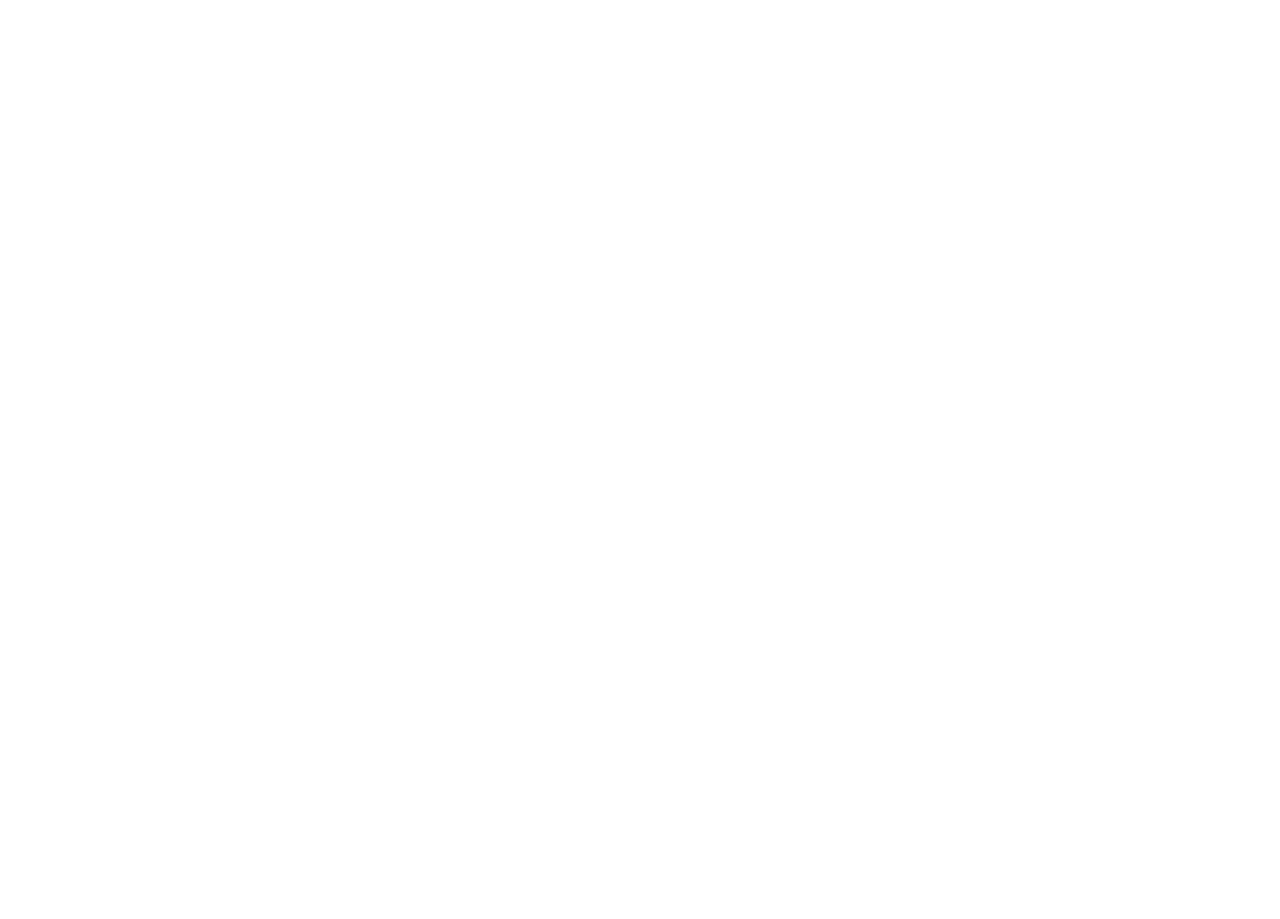
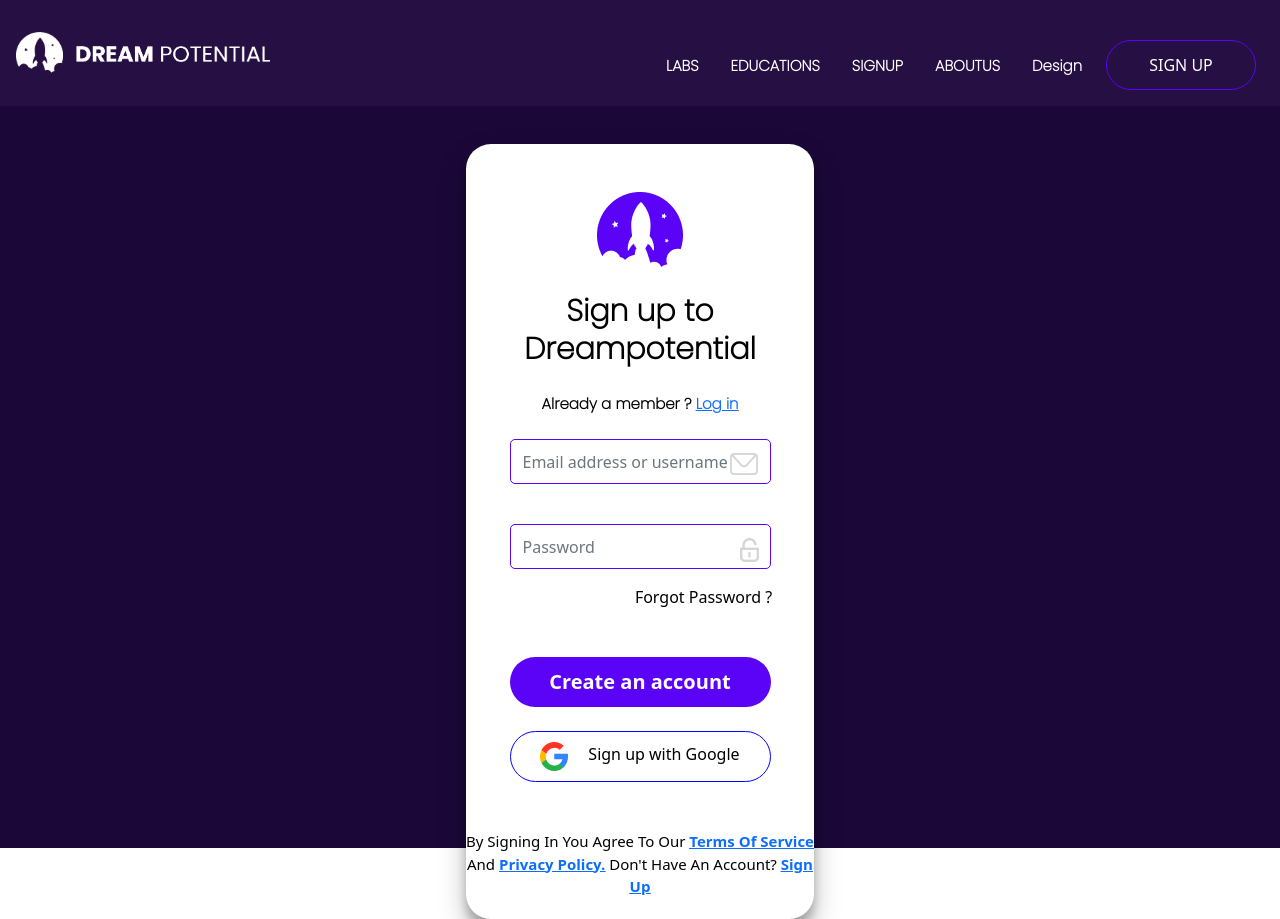
Before and after one commit to Dreampotential-org/site, a React (Create React App) app: page /signup in a window 1280 px wide. Before the commit this address had no page. Before the commit the page ends 800 px from the top, so only its background shows below. Built offline with nearby package versions, Linux system fonts and the light colour scheme.

Commit message:
worked on new designed signup form

```diff
--- a/src/App.js
+++ b/src/App.js
@@ -7,6 +7,7 @@
 import Desktop10 from "./Components/Desktop10/Desktop10";
 import Desktop11 from "./Components/Desktop-11/Desktop11";
 import LogIn from "./Components/LogIn/LogIn";
+import SignUp from "./Components/SignUp/SignUp";
 
 export default function App() {
   return (
@@ -19,6 +20,7 @@
           <Route path="desktop10" element={<Desktop10 />} />
           <Route path="desktop11" element={<Desktop11 />} />
           <Route path="LogIn" element={<LogIn />} />
+          <Route path="signup" element={<SignUp />} />
       </Routes>
     </BrowserRouter>
   );
--- a/src/Components/CardSection/CardSection.js
+++ b/src/Components/CardSection/CardSection.js
@@ -15,6 +15,7 @@
     <>
       <div className="card-back">
         <Container>
+          <h1 className="pt-5">Empower Every Team</h1>
           <div className="pb-5 pt-5 card-border">
             <Card className="card_section" style={{ width: "18rem" }}>
               <Card.Body className="back-color ">
--- a/src/Components/LogIn/LogIn.js
+++ b/src/Components/LogIn/LogIn.js
@@ -17,13 +17,11 @@
           </div>
         </div>
         <div className="login-right col-md-6">
-
             <div className='login-top pt-5'>
                 <img src={logo} alt="logo"/>
                 <p className='label-login'>Sign up to Dreampotential</p>
                 <p className='already'>Already a member ? <span><a href=''>Log in</a></span></p>
             </div>
-
           <form className="form-getInTouch">
 
             <div className="input-container-LogIn mt-4">
--- a/src/Components/Nav/Nav.js
+++ b/src/Components/Nav/Nav.js
@@ -40,8 +40,11 @@
               <Link to="/education" className="nav-item-text">
                 EDUCATIONS
               </Link>
-              <Link to="/LogIn" className="nav-item-text">
+              {/* <Link to="/LogIn" className="nav-item-text">
                 LOGIN
+              </Link> */}
+              <Link to="/signup" className="nav-item-text">
+                SIGNUP
               </Link>
               <Link to="/desktop11" className="nav-item-text">
                 ABOUTUS
--- a/src/Components/Products/Services.css
+++ b/src/Components/Products/Services.css
@@ -5,10 +5,16 @@
     align-items: center;
 } */
 
-/* .product-right{
-    background-color: bisque;
-} */
+.product-right{
+    display: grid;
+    /* justify-content: right; */
+    align-items: center;
 
+}
+
+.services-title{
+    font-size: 45px;
+}
 /* .desktop11-text{
     margin: 0 auto;
 } */
@@ -61,3 +67,21 @@
     color: #000000;
     font-weight: 600;
 }
+
+
+
+@media screen and (max-width:768px){
+    .conference-text {
+        font-size: 18px;
+    }
+    .We{
+        font-size: 20px;
+    }
+    .social-text{
+        font-size: 18px;
+    }
+    .services-title{
+        font-size: 30px;
+    }
+
+}
--- a/src/Components/Products/Services.js
+++ b/src/Components/Products/Services.js
@@ -6,22 +6,24 @@
 import Conference_base from "../../assets/Conference_base.png";
 import teacher_ui_logo from "../../assets/teacher-ui-logo.png";
 import chrome_extension from "../../assets/chrome-extension.png";
-
+import Socket_Link from "../../assets/Socket_Link.png";
+import right_arrow from "../../assets/right_arrow.png";
 const Services = () => {
   return (
     <>
 
         <div className='product-back'>
         <div className='container'>
-        <h1>Services</h1>
+        <h1 className="services-title">Services</h1>
+        <h1 className='We my-5'>We create software solutions that make jobs easier</h1>
             <div className='row'>
                 <div className='col-md-6 product-left mt-5'>
                     <div className='product-box'>
 
                     </div>
                 </div>
-                <div className='col-md-6 product-right mt-5'>
-                    <h3>Socket-Link API</h3>
+                <div className='col-md-6 mt-5'>
+                    <h3 className="services-title">Socket-Link API</h3>
                     <h4 className='social-text'>Real time messaging multiple conference room platform.</h4>
 
                     <div className='desktop11-right'>
@@ -61,22 +63,23 @@
             <div className='row py-5'>
 
                 <div className='col-md-6 product-right'>
-                    <h3>Conference-Base</h3>
-                        <div>
-                            <img src={Conference_base} alt=""/>
+                    <div>
+                        <h3 className="services-title">Socket-Link API</h3>
+                        <div className='my-4'>
+                            <p className='conference-text'>Stream Meetings</p>
+                            <p className='conference-text py-4'>Allows multiple conference room</p>
+                            <p className='conference-text'>Save to Socket Link library for easy access</p>
+                            <p className='conference-text py-4'>Get a configurable slots and slot time</p>
                         </div>
-                        <div className='my-4'>
-                            <p className='conference-text'>Powerful secure video conference solution to power your business</p>
-                        </div>
-
-                    <button type="button" className="btn-join btn-primary ">
-                    GO TO APP
-                    </button>
-
+                        <button type="button" className="btn-join btn-primary ">
+                            LEARN MORE
+                            <img style={{ marginLeft:15}} src={right_arrow} alt=""/>
+                        </button>
+                    </div>
                 </div>
                 <div className='col-md-6 product-left mt-5'>
-                    <div className='product-box'>
-
+                    <div>
+                    <img style={{width:'100%'}} src={Socket_Link} alt=""/>
                     </div>
                 </div>
             </div>
@@ -87,8 +90,8 @@
 
                     </div>
                 </div>
-                <div className='col-md-6 product-right mt-5'>
-                    <h3>Teacher-UI</h3>
+                <div className='col-md-6 mt-5'>
+                    <h3 className="services-title">Teacher-UI</h3>
                     <h3 className='teacher-ui-text'>Is a learning management system which can also connect money you can track user real time their possitino on the map and update in realtime what is on the screen</h3>
 
                     <div className='desktop11-right'>
@@ -110,8 +113,8 @@
 
             <div className='row py-5'>
 
-               <div className='col-md-6 product-right'>
-                   <h3>Chrome-Extension-Base</h3>
+               <div className='col-md-6'>
+                   <h3 className="services-title">Chrome-Extension-Base</h3>
                        <div>
                            <img src={chrome_extension} alt=""/>
                        </div>
--- a/src/Components/Select/Select.js
+++ b/src/Components/Select/Select.js
@@ -44,13 +44,9 @@
     <>
       <div className="select-back">
         <div className="container">
-          <h1 className="title-selectPartners pt-5">Select Partners</h1>
+          <h1 className="title-selectPartners pt-5">Trusted By</h1>
           <p className="text-content-selectPartners mt-5">
-            Lorem Ipsum is simply dummy text of the printing and typesetting
-            industry.
-          </p>
-          <p className="text-content-selectPartners">
-            Lorem Ipsum and more recently with desktop .
+            We have access to 3500 offices spaces wide.
           </p>
 
           <CenteredModal
--- /dev/null
+++ b/src/Components/SignUp/SignUp.css
@@ -0,0 +1,21 @@
+.sign-up-back{
+    /* background-color: coral; */
+     height: 100vh;
+    /* background-color: white;  */
+}
+
+.signup-right{
+    height: 775px;
+    box-shadow: 0 14px 28px rgba(0,0,0,0.25), 0 10px 10px rgba(0,0,0,0.22);
+    border-radius: 25px;
+    background-color: #fff;
+}
+
+.signUp-bg{
+    background-color: #1b0839;
+}
+
+.google-icon{
+    display: flex;
+    justify-content: space-evenly;
+}
--- /dev/null
+++ b/src/Components/SignUp/SignUp.js
@@ -0,0 +1,94 @@
+import React from 'react'
+import NewNav from '../Nav/Nav'
+import "./SignUp.css"
+import logo from "../../assets/logo_login.png";
+import msg from "../../assets/msg-icon.png";
+import lock from "../../assets/Secure_Security_Lock-2.png";
+import google from "../../assets/google.png";
+
+const SignUp = () => {
+  return (
+    <>
+        <NewNav/>
+
+        <div className='signUp-bg'>
+            <div className='container'>
+                <div class="row">
+                    <div class="col-md-4 offset-md-4">
+                        <div className='sign-up-back mt-5 pt-5'>
+                            <div className="signup-right mt-5 pt-5 ">
+
+                            <div className='login-top'>
+                                <img src={logo} alt="logo"/>
+                                <p className='label-login'>Sign up to Dreampotential</p>
+                                <p className='already'>Already a member ? <span><a href=''>Log in</a></span></p>
+                            </div>
+
+                            <form className="form-getInTouch">
+
+                            <div className="input-container-LogIn mt-4">
+
+
+                            <div class="right-inner-addon input-container">
+                            <i class="fa fa-search">
+                            <img src={msg} alt="logo"/>
+                            </i>
+                            <input type="text"
+                                class="form-control placeholder-text"
+                                placeholder="Email address or username" />
+                            </div>
+
+
+                            </div>
+
+                            <div className="input-container-LogIn mt-4">
+
+                            <div class="right-inner-addon input-container">
+                                <i class="fa fa-search">
+                                    <img src={lock} alt="logo"/>
+                                </i>
+                                <input type="password"
+                                        class="form-control placeholder-text"
+                                        placeholder="Password" />
+                            </div>
+
+                            </div>
+                            <p className='forgot-pass'>Forgot Password ?</p>
+
+                            <div className="button-container">
+                            <button
+                                className="connect mt-5"
+                                type="submit"
+                            >
+                                {" "}
+                                Create an account
+                            </button>
+
+                            <button
+                                className="mt-4 connect-Google"
+                                type="submit"
+                            >
+                                {" "}
+                                <div className='google-icon'>
+                                <img src={google} alt=""/>
+                                Sign up with Google
+                                </div>
+                            </button>
+                            </div>
+                            <div className='pt-5'>
+                                <p className='login-footer'> By signing in you agree to our <span><a href=''>Terms of Service</a></span> </p>
+                                <p className='login-footer'> and <span><a href=''>Privacy Policy.</a></span> Don't have an account? <span><a href=''>Sign Up</a></span></p>
+                            </div>
+                            </form>
+
+                            </div>
+                        </div>
+                    </div>
+                </div>
+            </div>
+        </div>
+    </>
+  )
+}
+
+export default SignUp
```
Also changed, not shown: src/assets/Socket_Link.png (added).
